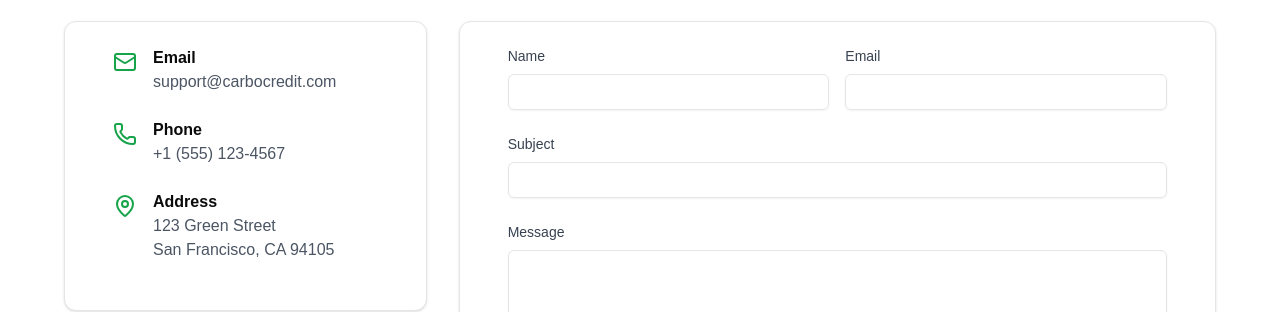
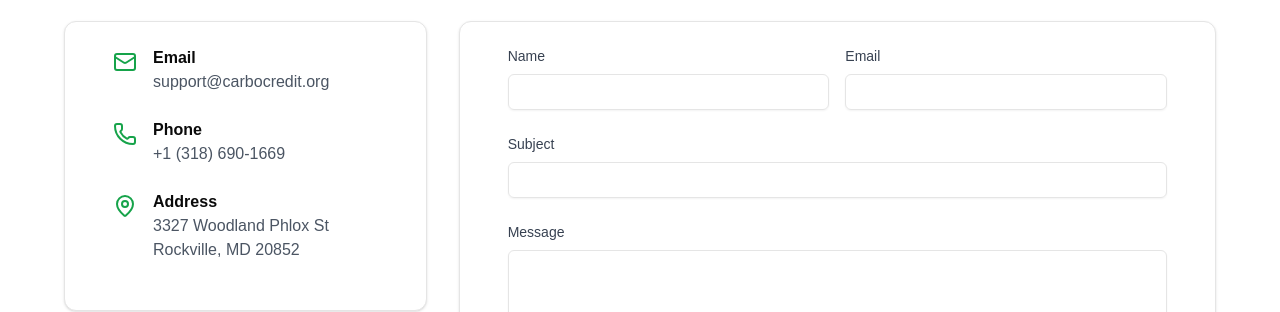
Before and after one commit to Zia-ullah-khan/newcarbocreditwebsite, a Next.js app: page /contact in a window 1280 px wide. Shown: the part 323-635 px from the top of the page. Built offline with nearby package versions, Linux system fonts and the light colour scheme.

Commit message:
fix contact info

```diff
--- a/src/app/contact/page.tsx
+++ b/src/app/contact/page.tsx
@@ -92,21 +92,21 @@ interface FormData {
                     <Mail className="h-6 w-6 text-green-600 mt-1" />
                     <div>
                       <h3 className="font-semibold">Email</h3>
-                      <p className="text-gray-600">support@carbocredit.com</p>
+                      <p className="text-gray-600">support@carbocredit.org</p>
                     </div>
                   </div>
                   <div className="flex items-start space-x-4">
                     <Phone className="h-6 w-6 text-green-600 mt-1" />
                     <div>
                       <h3 className="font-semibold">Phone</h3>
-                      <p className="text-gray-600">+1 (555) 123-4567</p>
+                      <p className="text-gray-600">+1 (318) 690-1669</p>
                     </div>
                   </div>
                   <div className="flex items-start space-x-4">
                     <MapPin className="h-6 w-6 text-green-600 mt-1" />
                     <div>
                       <h3 className="font-semibold">Address</h3>
-                      <p className="text-gray-600">123 Green Street<br />San Francisco, CA 94105</p>
+                      <p className="text-gray-600">3327 Woodland Phlox St<br />Rockville, MD 20852</p>
                     </div>
                   </div>
                 </CardContent>
```
